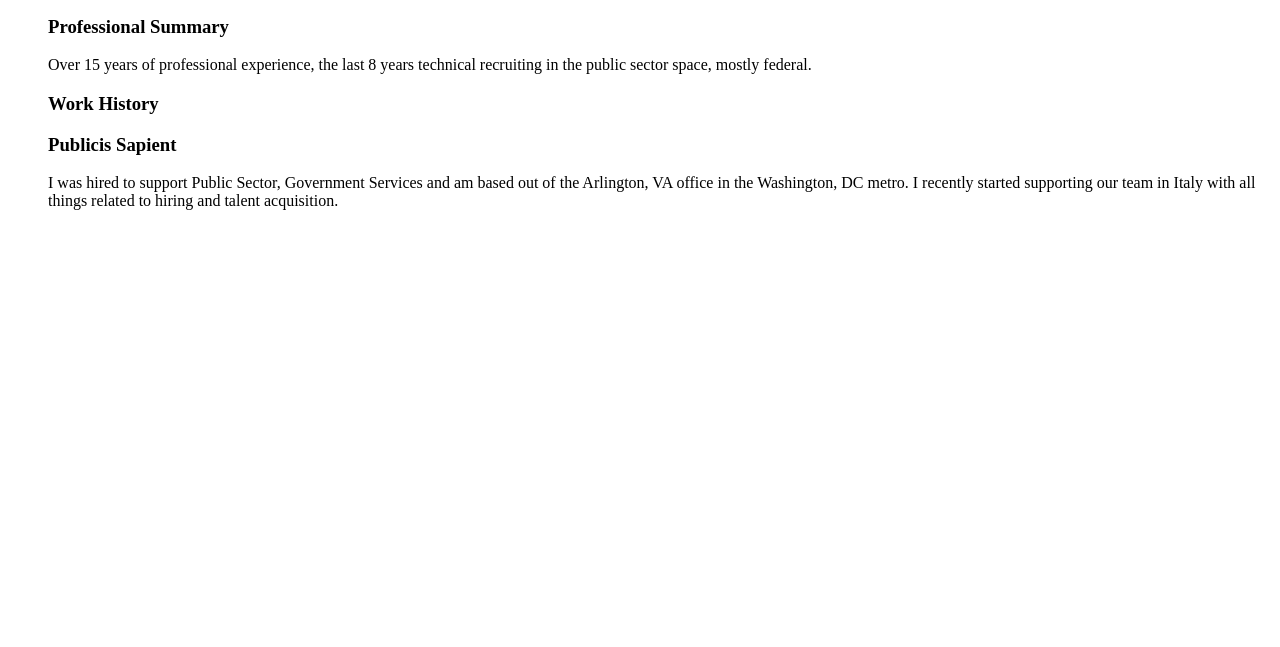
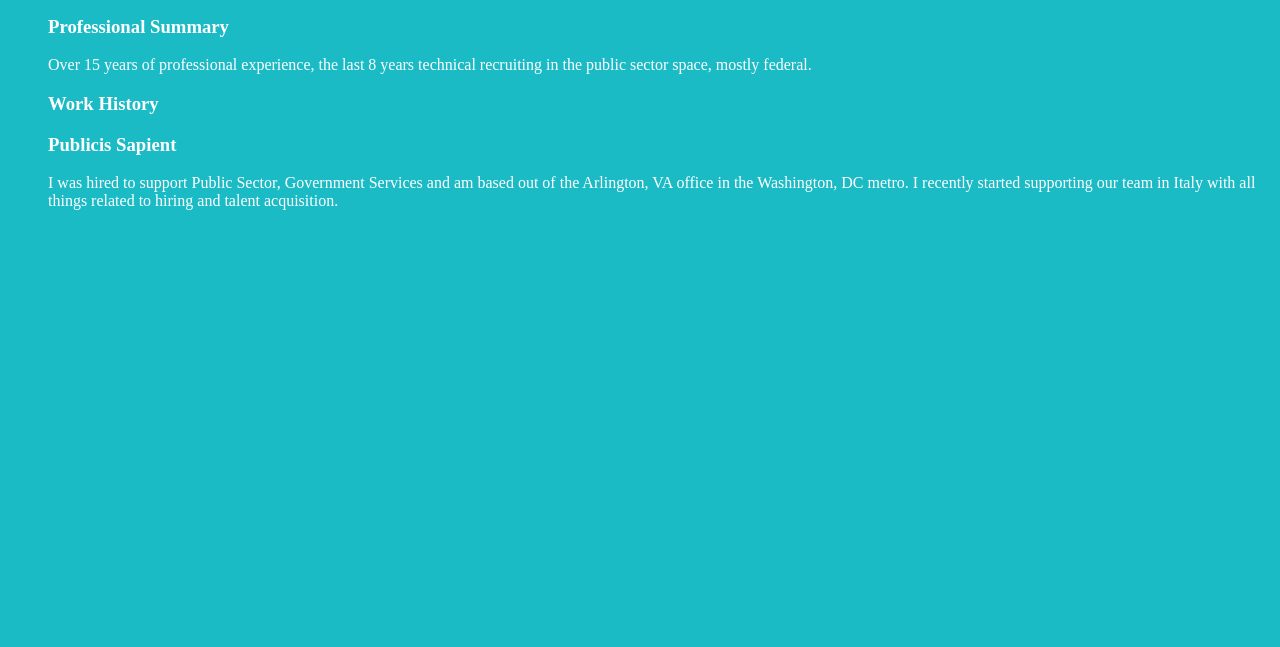
Before and after one commit to NonCoderAmy/NonCoderAmy, a plain HTML site: page index.html in a window 1280 px wide. Shown: the part 153-800 px from the top of the page. Drawn offline with Linux system fonts and the light colour scheme.

Commit message:
colors again

```diff
--- a/styles.css
+++ b/styles.css
@@ -1,14 +1,4 @@
-#title {
-    color: rgb(255, 0, 221)
+body{
+    background-color: rgb(27, 187, 198);
+    color: white
 }
-
-blue{
-    color: blue
-}
-
-h2 {
-    color:aquamarine
-}
-::backdrop {
-    color: #00CED1
-}
```
